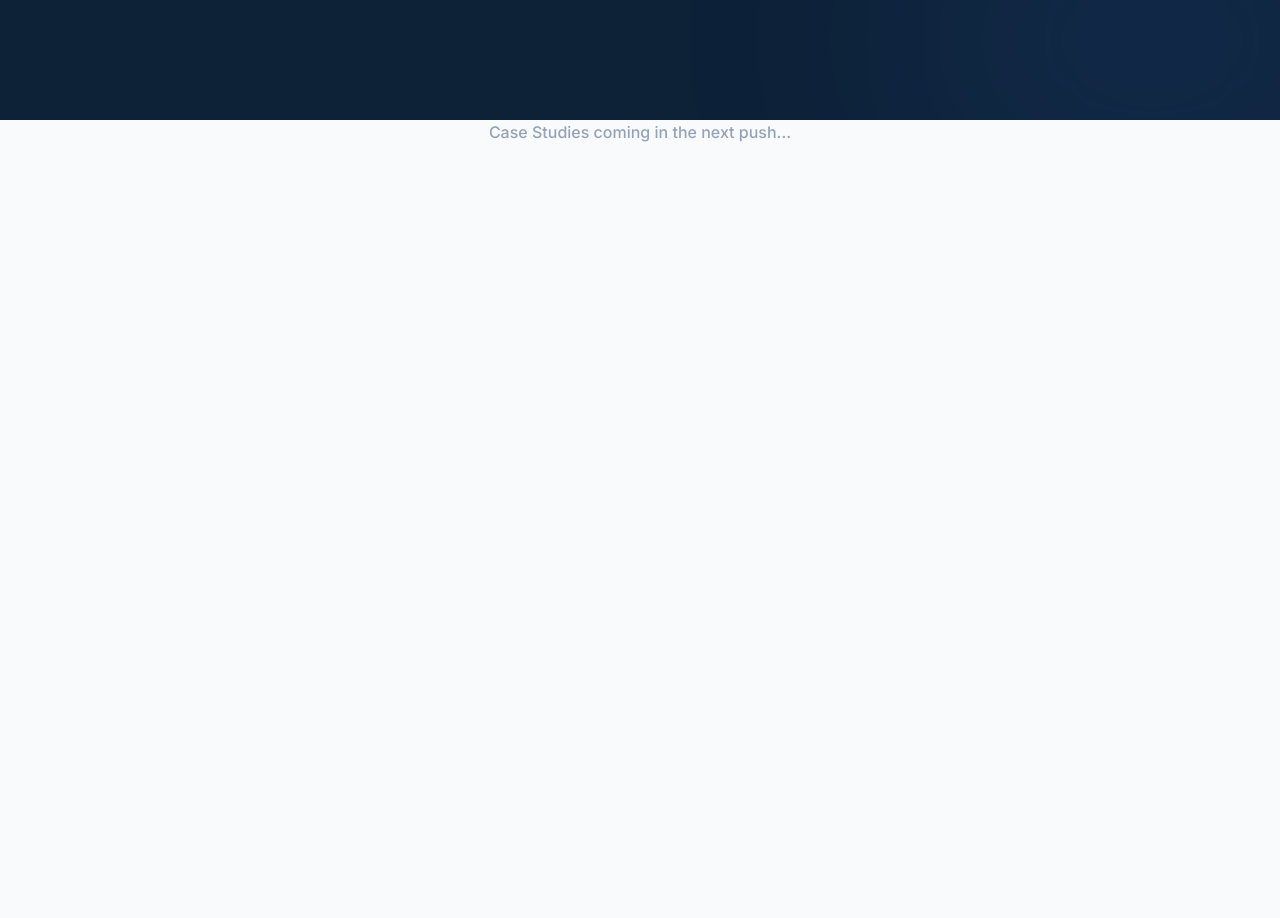
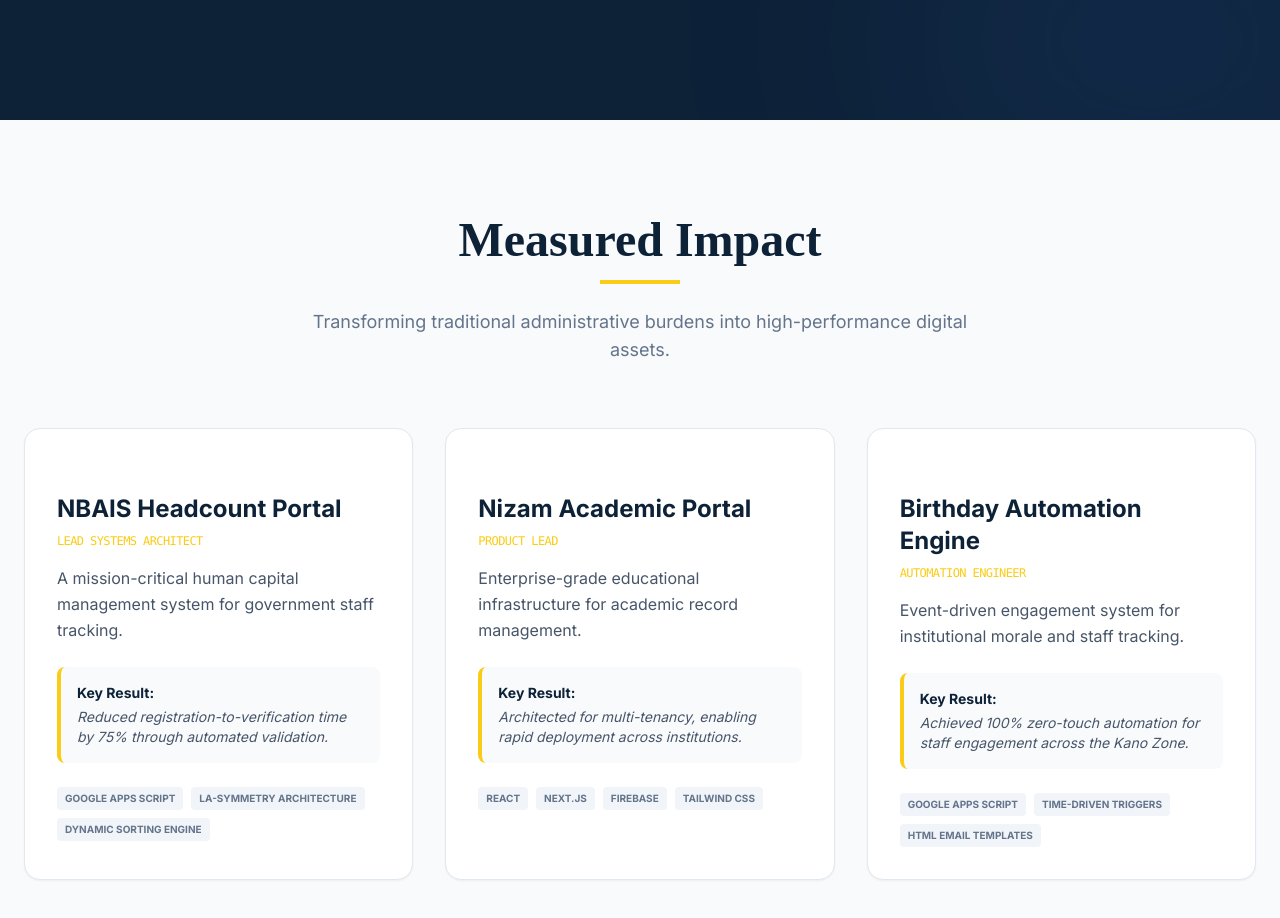
Before and after one commit to beylabs/bey-portfolio, a Next.js app: page / in a window 1280 px wide. Shown: the part 680-1598 px from the top of the page. Built offline with nearby package versions, Linux system fonts and the light colour scheme.

Commit message:
Feat: Add Impact Gallery and case studies

```diff
--- a/app/page.tsx
+++ b/app/page.tsx
@@ -1,14 +1,11 @@
 import Hero from '../components/sections/Hero';
+import Impact from '../components/sections/Impact';
 
 export default function Home() {
   return (
     <main>
       <Hero />
-      <div className="min-h-screen bg-ghost">
-        <div className="flex items-center justify-center h-full text-slate-400 font-medium">
-          Case Studies coming in the next push...
-        </div>
-      </div>
+      <Impact />
     </main>
   );
 }
--- /dev/null
+++ b/components/sections/Impact.tsx
@@ -0,0 +1,47 @@
+"use client";
+import { motion } from "framer-motion";
+import { PROJECTS } from "../../constants/projects";
+
+export default function Impact() {
+  return (
+    <section className="py-24 bg-ghost" id="impact">
+      <div className="container mx-auto px-6">
+        <div className="text-center mb-16">
+          <h2 className="text-4xl md:text-5xl font-bold text-midnight font-serif mb-4">Measured Impact</h2>
+          <div className="h-1 w-20 bg-goldAccent mx-auto"></div>
+          <p className="text-slate-500 mt-6 max-w-2xl mx-auto text-lg">
+            Transforming traditional administrative burdens into high-performance digital assets.
+          </p>
+        </div>
+
+        <div className="grid grid-cols-1 md:grid-cols-3 gap-8">
+          {PROJECTS.map((proj, i) => (
+            <motion.div
+              key={i}
+              whileHover={{ y: -10 }}
+              className="bg-white p-8 rounded-2xl border border-slate-200 shadow-sm hover:shadow-xl transition-all group"
+            >
+              <div className={`h-2 w-12 rounded-full mb-6 bg-gradient-to-r ${proj.color}`}></div>
+              <h3 className="text-2xl font-bold text-midnight mb-2">{proj.title}</h3>
+              <p className="text-goldAccent font-mono text-xs uppercase tracking-tighter mb-4">{proj.role}</p>
+              <p className="text-slate-600 mb-6 leading-relaxed">{proj.description}</p>
+
+              <div className="bg-slate-50 p-4 rounded-lg mb-6 border-l-4 border-goldAccent">
+                <p className="text-sm font-bold text-midnight mb-1">Key Result:</p>
+                <p className="text-sm text-slate-600 italic">{proj.impact}</p>
+              </div>
+
+              <div className="flex flex-wrap gap-2">
+                {proj.tech.map((t, idx) => (
+                  <span key={idx} className="text-[10px] px-2 py-1 bg-slate-100 text-slate-500 rounded uppercase font-bold">
+                    {t}
+                  </span>
+                ))}
+              </div>
+            </motion.div>
+          ))}
+        </div>
+      </div>
+    </section>
+  );
+}
--- /dev/null
+++ b/constants/projects.ts
@@ -0,0 +1,29 @@
+export const PROJECTS = [
+  {
+    title: "NBAIS Headcount Portal",
+    role: "Lead Systems Architect",
+    description: "A mission-critical human capital management system for government staff tracking.",
+    impact: "Reduced registration-to-verification time by 75% through automated validation.",
+    tech: ["Google Apps Script", "la-Symmetry Architecture", "Dynamic Sorting Engine"],
+    link: "#",
+    color: "from-blue-600 to-midnight"
+  },
+  {
+    title: "Nizam Academic Portal",
+    role: "Product Lead",
+    description: "Enterprise-grade educational infrastructure for academic record management.",
+    impact: "Architected for multi-tenancy, enabling rapid deployment across institutions.",
+    tech: ["React", "Next.js", "Firebase", "Tailwind CSS"],
+    link: "#",
+    color: "from-indigo-600 to-midnight"
+  },
+  {
+    title: "Birthday Automation Engine",
+    role: "Automation Engineer",
+    description: "Event-driven engagement system for institutional morale and staff tracking.",
+    impact: "Achieved 100% zero-touch automation for staff engagement across the Kano Zone.",
+    tech: ["Google Apps Script", "Time-Driven Triggers", "HTML Email Templates"],
+    link: "#",
+    color: "from-goldAccent to-midnight"
+  }
+];
```
